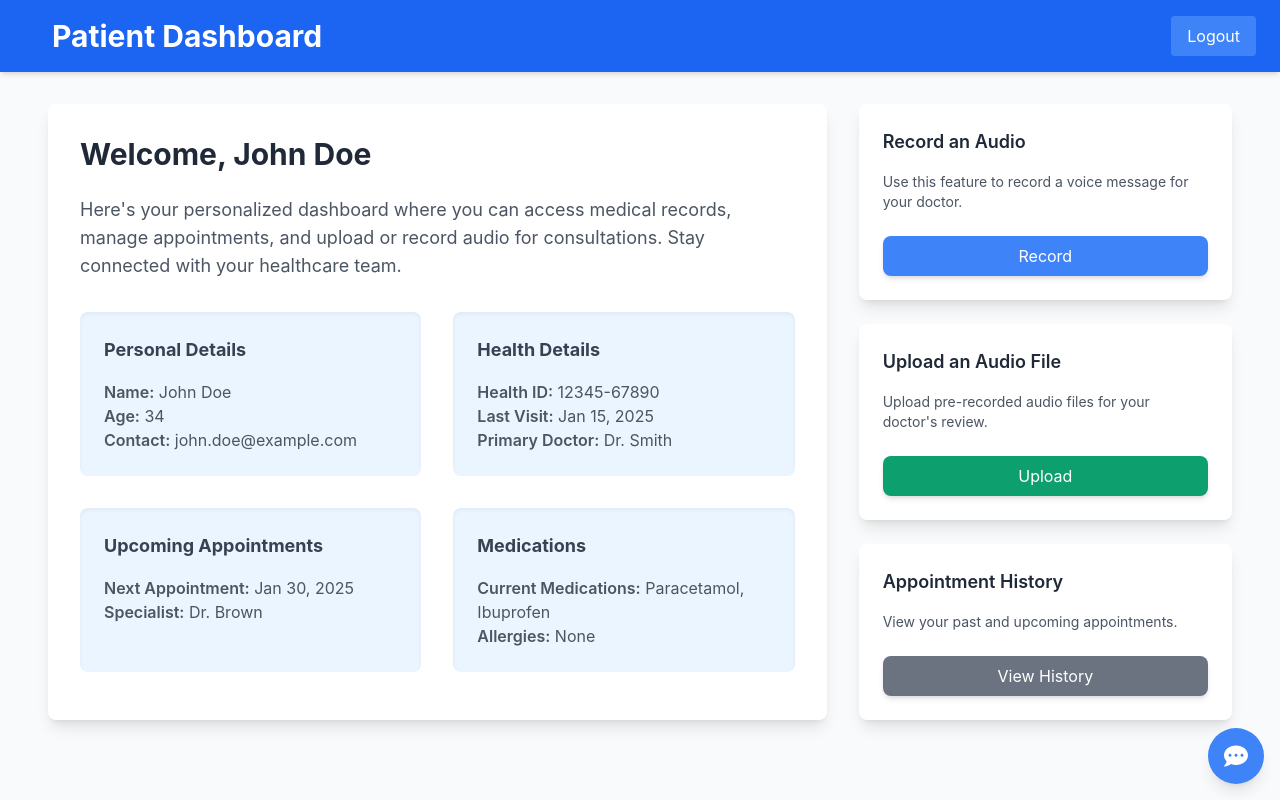
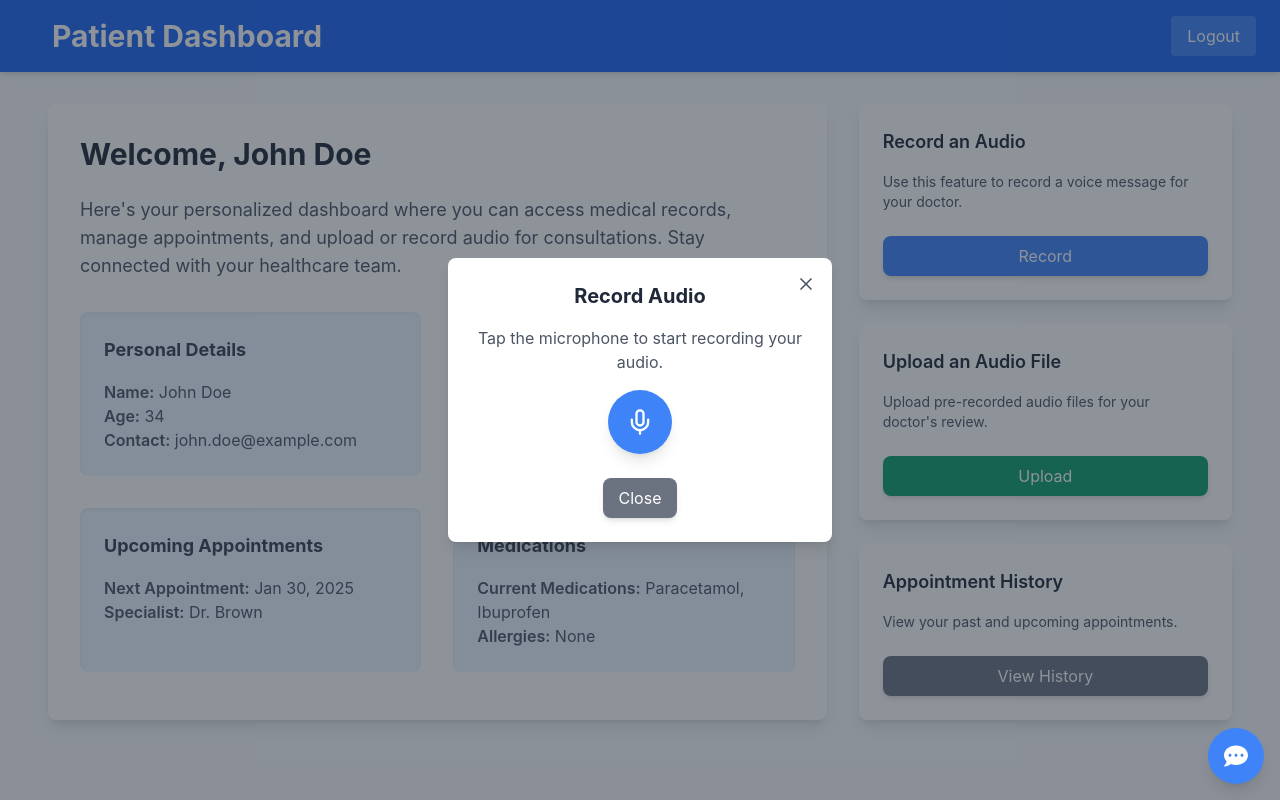
Before and after one commit to aayushbagrecha/hoyahacks, a React (Create React App) app: page /patient-dashboard in a window 1280 px wide. Both pictures are taken after a click on the button "Record". Built offline with nearby package versions, Linux system fonts and the light colour scheme.

Commit message:
record AUdio

```diff
--- a/package.json
+++ b/package.json
@@ -9,6 +9,7 @@
     "axios": "^1.7.9",
     "cra-template": "1.2.0",
     "flowbite-react": "^0.10.2",
+    "lucide-react": "^0.474.0",
     "postcss": "^8.5.1",
     "react": "^18.2.0",
     "react-dom": "^18.2.0",
--- /dev/null
+++ b/src/components/recordAudio.js
@@ -0,0 +1,139 @@
+import React, { useState, useEffect } from "react";
+import { Mic, X } from "lucide-react";
+
+const RecordAudio = ({ isOpen, handleClose }) => {
+  const [isRecording, setIsRecording] = useState(false);
+  const [audioURL, setAudioURL] = useState(null);
+  const [mediaRecorder, setMediaRecorder] = useState(null);
+  const [audioChunks, setAudioChunks] = useState([]);
+
+  const startRecording = async () => {
+    try {
+      const stream = await navigator.mediaDevices.getUserMedia({ audio: true });
+      const recorder = new MediaRecorder(stream);
+
+      recorder.ondataavailable = (event) => {
+        if (event.data.size > 0) {
+          setAudioChunks((prevChunks) => [...prevChunks, event.data]);
+        }
+      };
+
+      recorder.onstop = () => {
+        const audioBlob = new Blob(audioChunks, { type: "audio/wav" });
+        const newAudioURL = URL.createObjectURL(audioBlob);
+        setAudioURL(newAudioURL);
+
+        // Automatically trigger download
+        const a = document.createElement("a");
+        a.style = "display: none";
+        a.href = newAudioURL;
+        a.download = "recording.wav";
+        document.body.appendChild(a);
+        a.click();
+        document.body.removeChild(a);
+
+        window.URL.revokeObjectURL(newAudioURL); // Clean up
+      };
+
+      setMediaRecorder(recorder);
+      setAudioChunks([]); // Reset audioChunks for fresh recording
+      recorder.start();
+      setIsRecording(true);
+    } catch (error) {
+      console.error("Error accessing microphone:", error);
+      alert("Unable to access microphone. Please check your device settings.");
+    }
+  };
+
+  const stopRecording = () => {
+    if (mediaRecorder && mediaRecorder.state !== "inactive") {
+      mediaRecorder.stop();
+      mediaRecorder.stream.getTracks().forEach((track) => track.stop());
+      setIsRecording(false);
+    }
+  };
+
+  const resetState = () => {
+    setIsRecording(false);
+    setAudioURL(null);
+    setAudioChunks([]);
+    if (mediaRecorder) {
+      mediaRecorder.stream.getTracks().forEach((track) => track.stop());
+      setMediaRecorder(null);
+    }
+  };
+
+  useEffect(() => {
+    if (!isOpen) {
+      resetState();
+    }
+    return () => {
+      resetState();
+    };
+  }, [isOpen]);
+
+  return (
+    isOpen && (
+      <div className="fixed inset-0 bg-gray-800 bg-opacity-50 flex items-center justify-center z-50">
+        <div className="bg-white w-96 rounded-lg shadow-lg p-6 relative">
+          {/* Close Button */}
+          <button
+            className="absolute top-4 right-4 text-gray-600 hover:text-gray-800"
+            onClick={() => {
+              handleClose();
+              resetState();
+            }}
+          >
+            <X size={20} />
+          </button>
+
+          <h2 className="text-xl font-bold text-gray-800 mb-4 text-center">
+            Record Audio
+          </h2>
+
+          <div className="flex flex-col items-center justify-center mb-4">
+            {!isRecording && !audioURL && (
+              <p className="text-gray-600 mb-4 text-center">
+                Tap the microphone to start recording your audio.
+              </p>
+            )}
+            {isRecording && <p className="text-red-500 mb-4">Recording...</p>}
+
+            {audioURL && (
+              <div className="flex flex-col items-center mt-4">
+                <audio controls src={audioURL} className="w-full mt-2" />
+              </div>
+            )}
+
+            {/* Microphone Button with Wave Animation */}
+            <button
+              className={`relative w-16 h-16 flex items-center justify-center rounded-full bg-blue-500 hover:bg-blue-600 shadow-lg transition duration-300 ${
+                isRecording ? "animate-pulse" : ""
+              }`}
+              onClick={isRecording ? stopRecording : startRecording}
+            >
+              <Mic size={28} className="text-white" />
+              {isRecording && (
+                <div className="absolute w-full h-full rounded-full bg-blue-400 opacity-50 animate-ping"></div>
+              )}
+            </button>
+          </div>
+
+          <div className="flex justify-center mt-6">
+            <button
+              className="bg-gray-500 text-white py-2 px-4 rounded-lg hover:bg-gray-600 shadow-md"
+              onClick={() => {
+                handleClose();
+                resetState();
+              }}
+            >
+              Close
+            </button>
+          </div>
+        </div>
+      </div>
+    )
+  );
+};
+
+export default RecordAudio;
--- a/src/pages/Dashboard/patient/PatientDashboard.js
+++ b/src/pages/Dashboard/patient/PatientDashboard.js
@@ -2,9 +2,11 @@ import React, { useState } from "react";
 import UploadAudio from "../../../components/uploadAudio";
 import AppointmentHistory from "../../../components/AppointmentHistory";
 import Chatbot1 from "../../../../src/components/chatbot";
+import RecordAudio from "../../../components/recordAudio";
 
 const PatientDashboard = () => {
   const [isUploadDialogOpen, setIsUploadDialogOpen] = useState(false);
+  const [isRecordDialogOpen, setIsRecordDialogOpen] = useState(false);
   const [isHistoryOpen, setIsHistoryOpen] = useState(false);
 
   const handleUploadDialogOpen = () => {
@@ -13,6 +15,14 @@ const PatientDashboard = () => {
 
   const handleUploadDialogClose = () => {
     setIsUploadDialogOpen(false);
+  };
+
+  const handleRecordDialogOpen = () => {
+    setIsRecordDialogOpen(true); // Correct state
+  };
+
+  const handleRecordDialogClose = () => {
+    setIsRecordDialogOpen(false); // Correct state
   };
 
   const handleHistoryDialogOpen = () => {
@@ -133,7 +143,7 @@ const PatientDashboard = () => {
             </p>
             <button
               className="bg-blue-500 text-white py-2 px-4 rounded-lg hover:bg-blue-600 shadow-md w-full"
-              onClick={() => alert("Record functionality coming soon!")}
+              onClick={handleRecordDialogOpen}
             >
               Record
             </button>
@@ -185,6 +195,11 @@ const PatientDashboard = () => {
         <UploadAudio handleClose={handleUploadDialogClose} isOpen={isUploadDialogOpen} />
       )}
 
+      {/* Record Dialog */}
+      {isRecordDialogOpen && (
+        <RecordAudio handleClose={handleRecordDialogClose} isOpen={isRecordDialogOpen} />
+      )}
+
       {/* Chatbot */}
       <Chatbot1 />
     </div>
```
Also changed, not shown: 2 other files (tests, documents, lock files or other folders).
